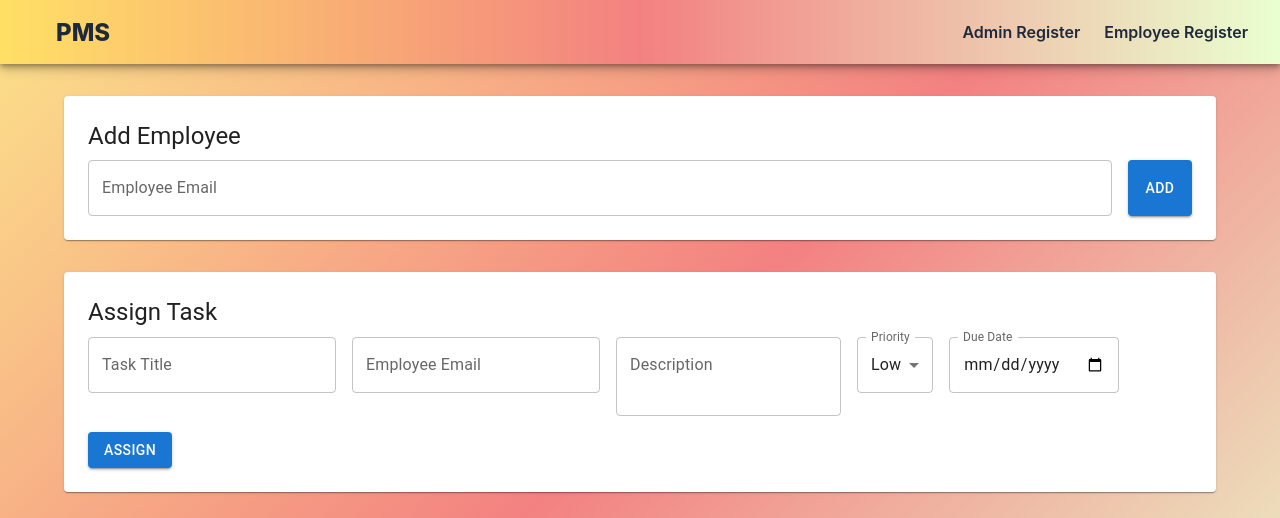
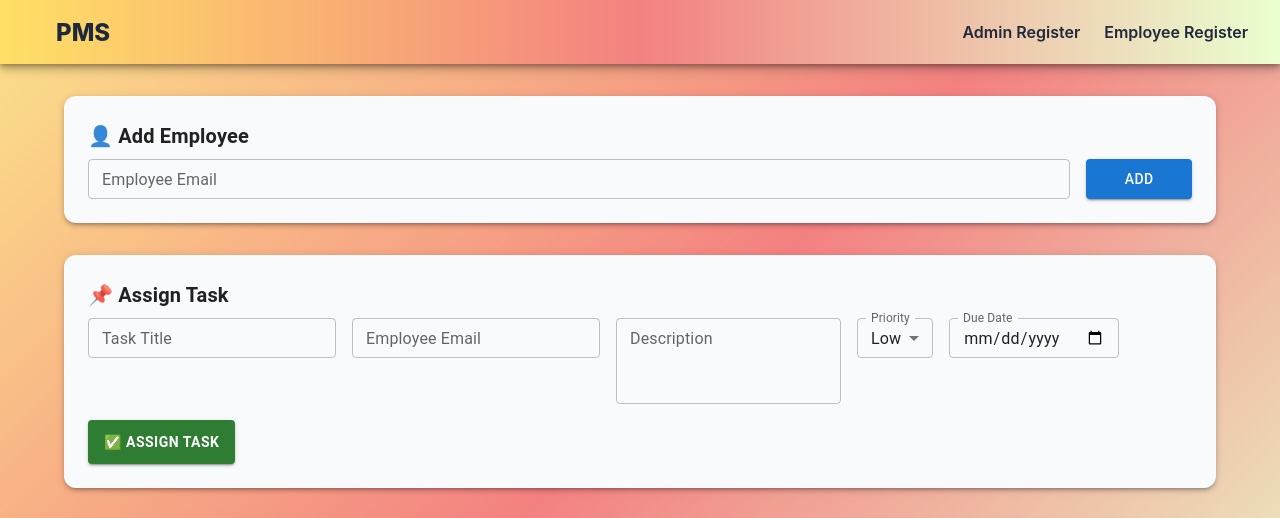
Before and after one commit to rohitsingh290320052/Employee-Performance-management, a React (Vite) app in the folder frontend/: page /admin-dashboard in a window 1280 px wide. Shown: the top 518 px of the page. Built offline with nearby package versions, Linux system fonts and the light colour scheme; no server answers; sample sign-in values are in the browser's storage; some icons are missing.

Commit message:
task sorting on employeeDashborad

```diff
--- a/frontend/package.json
+++ b/frontend/package.json
@@ -17,6 +17,7 @@
     "axios": "^1.10.0",
     "chart.js": "^4.5.0",
     "file-saver": "^2.0.5",
+    "framer-motion": "^12.23.6",
     "papaparse": "^5.5.3",
     "react": "^19.1.0",
     "react-chartjs-2": "^5.3.0",
--- a/frontend/src/pages/AdminDashboard.jsx
+++ b/frontend/src/pages/AdminDashboard.jsx
@@ -1,6 +1,6 @@
 import { useEffect, useState } from "react";
 import { useNavigate } from "react-router-dom";
-
+import Stack from '@mui/material/Stack';
 import {
   Container,
   Typography,
@@ -109,6 +109,30 @@ export default function AdminDashboard() {
       alert("Enter task title and employee email");
       return;
     }
+
+    else if (!task.description) {
+      alert("Enter task description");
+      return;
+    }
+     if (!task.dueDate) {
+      alert("Select a due date");
+      return;
+    }
+    if (new Date(task.dueDate) < new Date()) {
+      alert("Due date cannot be in the past");
+      return;
+    }
+    if (!task.priority) {
+      alert("Select a priority");
+      return;
+    }
+    if (!/\S+@\S+\.\S+/.test(empEmail)) {
+      alert("Invalid employee email");
+      return;
+    }
+
+
+
     try {
       const emp = await api.get(`/admin/lookup/${empEmail}`);
       await api.post("/admin/assign-task", {
@@ -168,24 +192,25 @@ export default function AdminDashboard() {
   return (
     <>
       <Card
-          elevation={4}
+        elevation={6}
         sx={{
-            mb: 2,
+          mb: 3,
           height: "100%",
           cursor: t.proof ? "pointer" : "default",
           borderRadius: 3,
+          background: "linear-gradient(to right, #f9fafb, #f3f4f6)",
           borderLeft: `6px solid ${getPriorityColor(t.priority)}`,
-            transition: "0.2s ease",
+          transition: "transform 0.2s, box-shadow 0.2s",
           "&:hover": {
+            transform: "translateY(-5px)",
             boxShadow: 6,
-              transform: "scale(1.01)",
           },
         }}
         onClick={handleClick}
       >
         <CardContent>
           <Box display="flex" justifyContent="space-between" alignItems="center">
-              <Typography variant="h6" fontWeight="bold">
+            <Typography variant="h6" fontWeight={600}>
               {t.title}
             </Typography>
             <Chip
@@ -193,6 +218,7 @@ export default function AdminDashboard() {
               color={t.status === "Completed" ? "success" : "warning"}
               size="small"
               icon={t.status === "Completed" ? <CheckCircleIcon fontSize="small" /> : undefined}
+              sx={{ fontWeight: 500 }}
             />
           </Box>
 
@@ -201,10 +227,10 @@ export default function AdminDashboard() {
           </Typography>
 
           <Box
-              mt={1}
-              p={1.2}
+            mt={1.5}
+            p={1.5}
             sx={{
-                backgroundColor: "#f9fafb",
+              backgroundColor: "#ffffff",
               borderRadius: 2,
               border: "1px solid #e5e7eb",
             }}
@@ -224,7 +250,7 @@ export default function AdminDashboard() {
               sx={{
                 backgroundColor: getPriorityColor(t.priority),
                 color: "#fff",
-                  borderRadius: 1,
+                fontWeight: 500,
               }}
             />
             <Typography variant="caption" color="text.secondary">
@@ -253,7 +279,7 @@ export default function AdminDashboard() {
           </Box>
 
           {t.proof && (
-              <Typography variant="caption" color="primary" mt={1}>
+            <Typography variant="caption" color="primary" sx={{ mt: 2, display: "block" }}>
               * Click card to view proof
             </Typography>
           )}
@@ -282,6 +308,7 @@ export default function AdminDashboard() {
     </>
   );
 };
+
 
   const chartData = {
     labels: analyticsData.map((a) => a.email),
@@ -319,33 +346,58 @@ export default function AdminDashboard() {
 
       <Container maxWidth="lg" sx={{ mt: 4 }}>
        {/* Add Employee */}
-        <Paper sx={{ p: 3, mb: 4 }}>
-          <Typography variant="h5" gutterBottom>
-            Add Employee
+<Card
+  sx={{
+    p: 3,
+    mb: 4,
+    borderRadius: 3,
+    boxShadow: 3,
+    backgroundColor: (theme) =>
+      theme.palette.mode === "dark" ? "#1e293b" : "#f9fafb",
+  }}
+>
+  <Typography variant="h6" fontWeight="bold" gutterBottom>
+    👤 Add Employee
   </Typography>
-          <Box display="flex" gap={2}>
+  <Stack direction={{ xs: "column", sm: "row" }} spacing={2}>
     <TextField
       label="Employee Email"
       fullWidth
+      size="small"
       value={empEmail}
       onChange={(e) => setEmpEmail(e.target.value)}
     />
-            <Button variant="contained" onClick={addEmployee}>
+    <Button
+      variant="contained"
+      color="primary"
+      sx={{ px: 5 }}
+      onClick={addEmployee}
+    >
     Add
     </Button>
-          </Box>
-        </Paper>
+  </Stack>
+</Card>
 
 {/* Assign Task */}
-        <Paper sx={{ p: 3, mb: 4 }}>
-          <Typography variant="h5" gutterBottom>
-            Assign Task
+<Card
+  sx={{
+    p: 3,
+    mb: 4,
+    borderRadius: 3,
+    boxShadow: 3,
+    backgroundColor: (theme) =>
+      theme.palette.mode === "dark" ? "#1e293b" : "#f9fafb",
+  }}
+>
+  <Typography variant="h6" fontWeight="bold" gutterBottom>
+    📌 Assign Task
   </Typography>
   <Grid container spacing={2}>
     <Grid item xs={12} sm={6}>
       <TextField
         label="Task Title"
         fullWidth
+        size="small"
         value={task.title}
         onChange={(e) => setTask({ ...task, title: e.target.value })}
       />
@@ -354,6 +406,7 @@ export default function AdminDashboard() {
       <TextField
         label="Employee Email"
         fullWidth
+        size="small"
         value={empEmail}
         onChange={(e) => setEmpEmail(e.target.value)}
       />
@@ -363,9 +416,12 @@ export default function AdminDashboard() {
         label="Description"
         fullWidth
         multiline
-                minRows={2}
+        rows={3}
+        size="small"
         value={task.description}
-                onChange={(e) => setTask({ ...task, description: e.target.value })}
+        onChange={(e) =>
+          setTask({ ...task, description: e.target.value })
+        }
       />
     </Grid>
     <Grid item xs={6}>
@@ -373,6 +429,7 @@ export default function AdminDashboard() {
         label="Priority"
         select
         fullWidth
+        size="small"
         value={task.priority}
         onChange={(e) => setTask({ ...task, priority: e.target.value })}
       >
@@ -386,18 +443,30 @@ export default function AdminDashboard() {
         label="Due Date"
         type="date"
         fullWidth
+        size="small"
         InputLabelProps={{ shrink: true }}
         value={task.dueDate}
         onChange={(e) => setTask({ ...task, dueDate: e.target.value })}
       />
     </Grid>
     <Grid item xs={12}>
-              <Button fullWidth variant="contained" onClick={assignTask}>
-                Assign
+      <Button
+        fullWidth
+        variant="contained"
+        color="success"
+        onClick={assignTask}
+        sx={{
+          py: 1.2,
+          fontWeight: "bold",
+          letterSpacing: 0.5,
+        }}
+      >
+        ✅ Assign Task
       </Button>
     </Grid>
   </Grid>
-        </Paper>
+</Card>
+
 
         {/* Filters */}
         <Box display="flex" gap={2} mb={2} flexWrap="wrap">
--- a/frontend/src/pages/EmployeeDashboard.jsx
+++ b/frontend/src/pages/EmployeeDashboard.jsx
@@ -1,5 +1,6 @@
 import { useEffect, useState } from "react";
 import api from "@/api/axios";
+import { useTheme } from "@mui/material/styles";
 import {
   Box,
   Typography,
@@ -16,6 +17,7 @@ import {
 import CheckCircleIcon from "@mui/icons-material/CheckCircle";
 
 export default function EmployeeDashboard() {
+  const theme = useTheme(); // 🟡 Use theme from context
   const [tasks, setTasks] = useState([]);
   const [proofs, setProofs] = useState({});
   const [search, setSearch] = useState("");
@@ -58,7 +60,8 @@ export default function EmployeeDashboard() {
   };
 
   const filteredTasks = tasks
-    .filter((t) =>
+    .filter(
+      (t) =>
         t.title.toLowerCase().includes(search.toLowerCase()) ||
         t.description.toLowerCase().includes(search.toLowerCase())
     )
@@ -84,7 +87,6 @@ export default function EmployeeDashboard() {
         📋 My Tasks
       </Typography>
 
-      {/* Task indicators */}
       <Typography sx={{ mb: 2 }}>
         Total: <b>{totalTasks}</b> | Completed: <b>{completedTasks}</b> | Pending:{" "}
         <b>{totalTasks - completedTasks}</b>
@@ -144,15 +146,16 @@ export default function EmployeeDashboard() {
         </Grid>
       </Grid>
 
-      {/* Tasks Grid */}
+      {/* Tasks */}
       <Grid container spacing={3}>
         {filteredTasks.map((t) => (
           <Grid item xs={12} sm={6} md={4} key={t._id}>
             <Card
               sx={{
+                width: 260,
                 height: "100%",
-                width: 240,
                 borderRadius: 3,
+                backgroundColor: theme.palette.background.paper,
                 boxShadow: 4,
                 transition: "transform 0.2s, box-shadow 0.2s",
                 "&:hover": {
@@ -166,7 +169,7 @@ export default function EmployeeDashboard() {
                   display: "flex",
                   flexDirection: "column",
                   justifyContent: "space-between",
-                  height: 260, // Uniform height
+                  height: 280,
                 }}
               >
                 <Box>
@@ -231,19 +234,16 @@ export default function EmployeeDashboard() {
                       placeholder="Enter proof link"
                       fullWidth
                       size="small"
-                      variant="outlined"
                       value={proofs[t._id] || ""}
                       onChange={(e) =>
                         handleProofChange(t._id, e.target.value)
                       }
                       sx={{ mb: 1 }}
                     />
-
                     <Button
                       fullWidth
                       variant="contained"
                       onClick={() => markCompleted(t._id)}
-
                       sx={{
                         backgroundColor: "#10b981",
                         color: "#fff",
@@ -257,14 +257,16 @@ export default function EmployeeDashboard() {
                     >
                       Mark as Completed
                     </Button>
-
                   </Box>
                 ) : t.proof ? (
                   <Box
                     sx={{
                       mt: 1,
                       p: 1,
-                      backgroundColor: "#f0fdf4",
+                      backgroundColor:
+                        theme.palette.mode === "dark"
+                          ? "rgba(22, 101, 52, 0.2)"
+                          : "#f0fdf4",
                       border: "1px solid #d1fae5",
                       borderRadius: 1,
                     }}
```
Also changed, not shown: 1 other file (tests, documents, lock files or other folders). Lines whose indentation alone changed are shown as unchanged.
